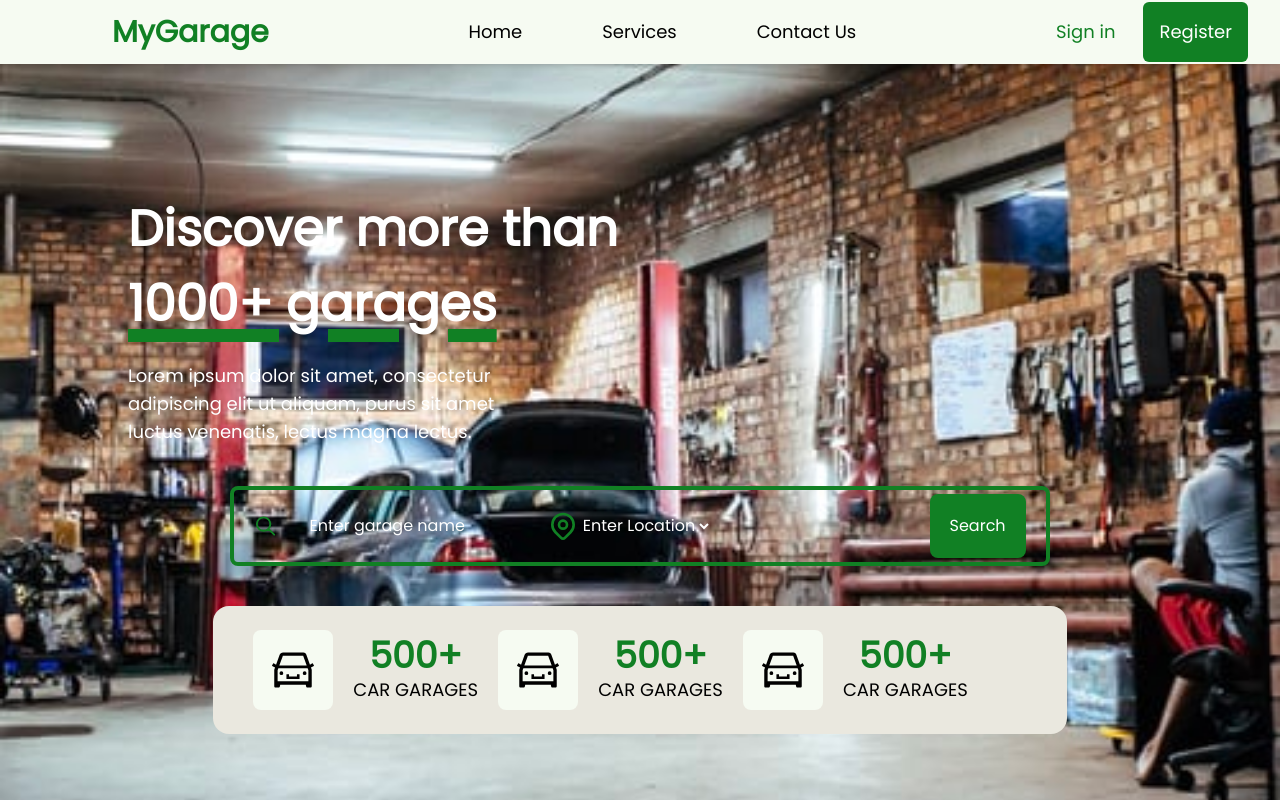
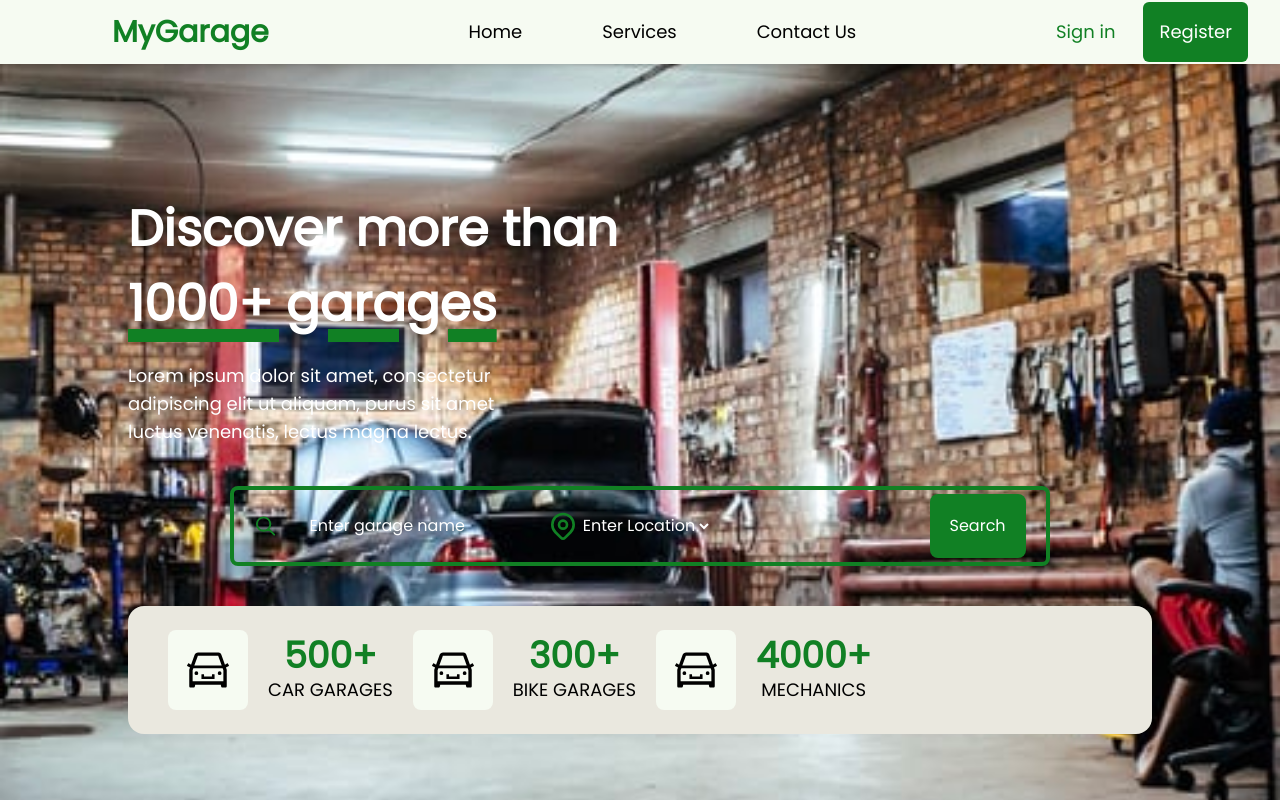
Before and after one commit to mog-rn/eGarage, a Next.js app in the folder web-client/: page / in a window 1280 px wide. Built offline with nearby package versions, Linux system fonts and the light colour scheme.

Commit message:
too tired going to sleep but will solve the features section problem

```diff
--- a/web-client/components/Features.jsx
+++ b/web-client/components/Features.jsx
@@ -3,10 +3,11 @@ import { AiOutlineCar } from "react-icons/ai";
 
 const Features = () => {
   return (
-    <div className="flex w-5/6 px-10 space-x-10 mx-auto h-32 bg-[#EAE8DF] rounded-2xl items-center justify-between">
-      <div className="flex h-auto space-x-5">
+    <div className="relative">
+      <div className="flex w-full px-10 mx-auto h-32 bg-[#EAE8DF] rounded-2xl items-center">
+        <div className="flex justify-between h-auto space-x-5">
           {/* Car icon */}
-        <div className="icon h-auto flex space-x-5">
+          <div className="flex space-x-5">
             <AiOutlineCar className="h-20 w-20 bg-[#F6FBF2] rounded-lg p-4" />
             <div className="flex flex-col items-center justify-center">
               <h1 className="font-bold text-[#118024] text-4xl">500+</h1>
@@ -14,19 +15,20 @@ const Features = () => {
             </div>
           </div>
           {/* Bike icon */}
-        <div className="icon h-auto flex space-x-5">
+          <div className="flex space-x-5">
             <AiOutlineCar className="h-20 w-20 bg-[#F6FBF2] rounded-lg p-4" />
             <div className="flex flex-col items-center justify-center">
-            <h1 className="font-bold text-[#118024] text-4xl">500+</h1>
-            <p className="text-lg text-transform: uppercase">car garages</p>
+              <h1 className="font-bold text-[#118024] text-4xl">300+</h1>
+              <p className="text-lg text-transform: uppercase">bike garages</p>
             </div>
           </div>
           {/* Usermechanic icon */}
-        <div className="icon h-auto flex space-x-5">
+          <div className="flex space-x-5">
             <AiOutlineCar className="h-20 w-20 bg-[#F6FBF2] rounded-lg p-4" />
             <div className="flex flex-col items-center justify-center">
-            <h1 className="font-bold text-[#118024] text-4xl">500+</h1>
-            <p className="text-lg text-transform: uppercase">car garages</p>
+              <h1 className="font-bold text-[#118024] text-4xl">4000+</h1>
+              <p className="text-lg text-transform: uppercase">mechanics</p>
+            </div>
           </div>
         </div>
       </div>
```
Lines whose indentation alone changed are shown as unchanged.
